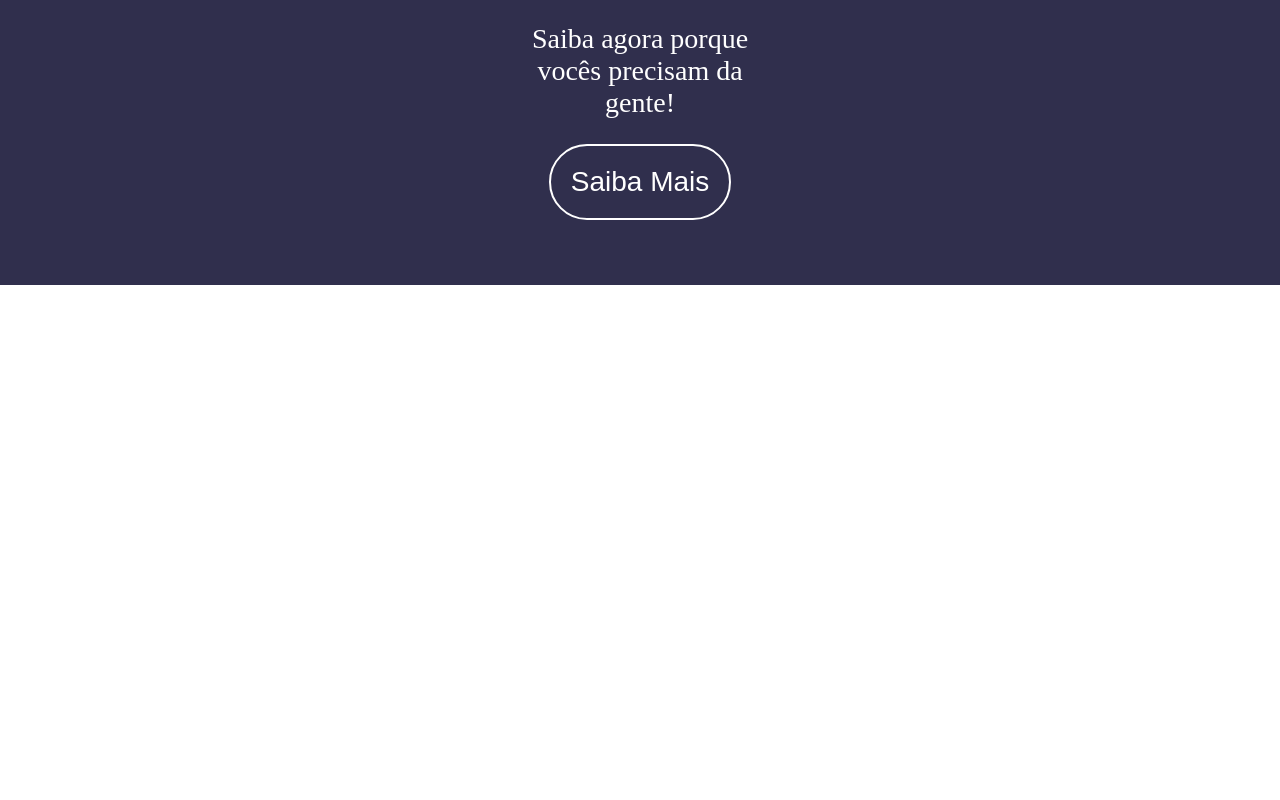
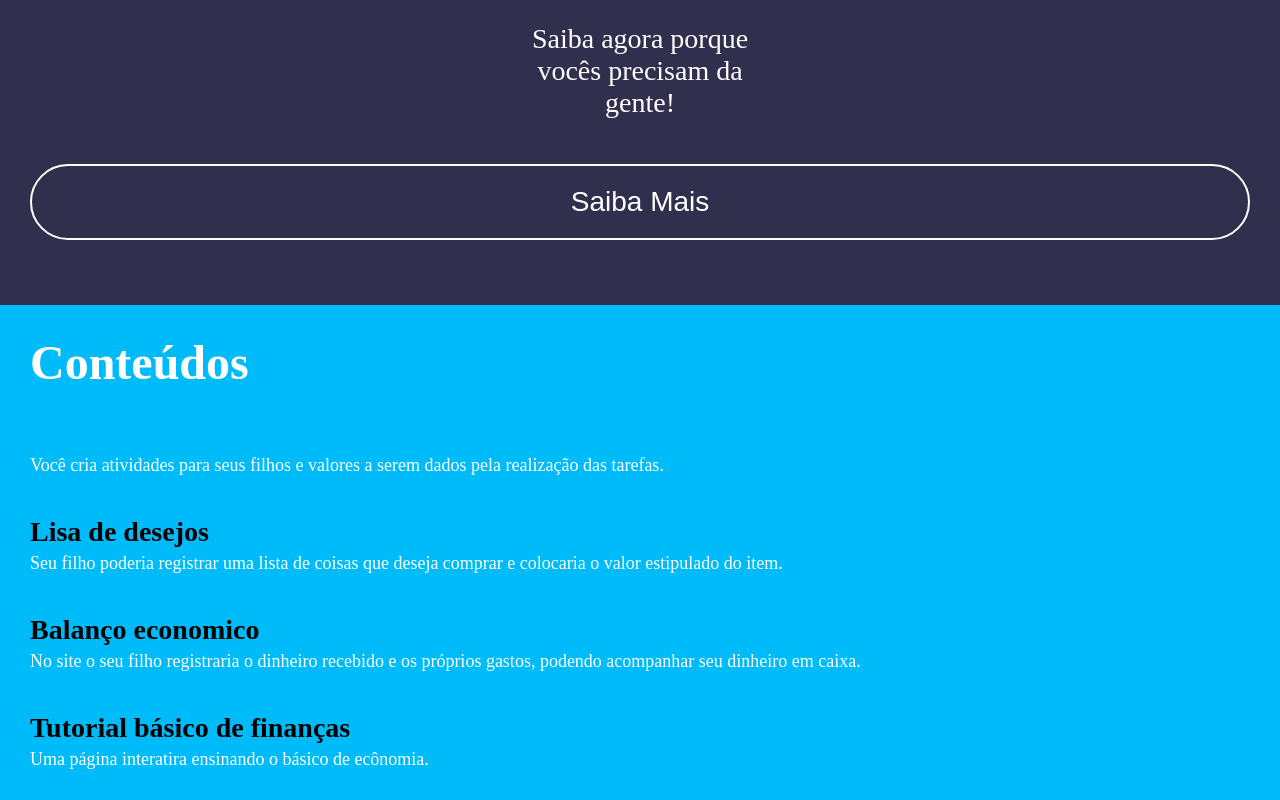
Before and after one commit to gustavool1/capstone-q2-educ-financeira-g4, a React (Create React App) app: page / in a window 1280 px wide. Shown: the part 698-1498 px from the top of the page. Before the commit the page ends 983 px from the top, so only its background shows below. Built offline with nearby package versions, Linux system fonts and the light colour scheme.

Commit message:
feat: adding content section

```diff
--- a/src/Pages/Home/index.tsx
+++ b/src/Pages/Home/index.tsx
@@ -1,4 +1,4 @@
-import { VideoContainer, HowItWorks, KnowMore } from "./style";
+import { VideoContainer, HowItWorks, KnowMore, Content } from "./style";
 export const Home = () => {
   return (
     <>
@@ -17,6 +17,28 @@ export const Home = () => {
         <p>Saiba agora porque vocês precisam da gente!</p>
         <button>Saiba Mais</button>
       </KnowMore>
+      <Content>
+        <h2>Conteúdos</h2>
+        <p>
+          Você cria atividades para seus filhos e valores a serem dados pela
+          realização das tarefas.
+        </p>
+
+        <h3>Lisa de desejos</h3>
+        <p>
+          Seu filho poderia registrar uma lista de coisas que deseja comprar e
+          colocaria o valor estipulado do item.
+        </p>
+
+        <h3>Balanço economico</h3>
+        <p>
+          No site o seu filho registraria o dinheiro recebido e os próprios
+          gastos, podendo acompanhar seu dinheiro em caixa.
+        </p>
+
+        <h3>Tutorial básico de finanças</h3>
+        <p>Uma página interatira ensinando o básico de ecônomia.</p>
+      </Content>
     </>
   );
 };
--- a/src/Pages/Home/style.ts
+++ b/src/Pages/Home/style.ts
@@ -31,7 +31,7 @@ export const KnowMore = styled.div`
     text-align: center;
     color: #fff;
     width: 220px;
-    margin: 0 auto 25px auto;
+    margin: 0 auto 45px auto;
   }
   button {
     padding: 20px;
@@ -41,5 +41,26 @@ export const KnowMore = styled.div`
     margin: 0 auto;
     border-radius: 50px;
     font-size: 28px;
+    width: 100%;
   }
 `;
+
+export const Content = styled.div`
+  padding: 30px;
+  background-color: #00bbf9;
+  h2 {
+    margin: 0 0 65px 0;
+    color: #fff;
+    font-size: 48px;
+  }
+  p {
+    font-size: 18px;
+    color: #fff;
+  }
+  h3 {
+    text-align: left;
+    margin-top: 40px;
+    font-size: 28px;
+    margin-bottom: 5px;
+  }
+`;
```
